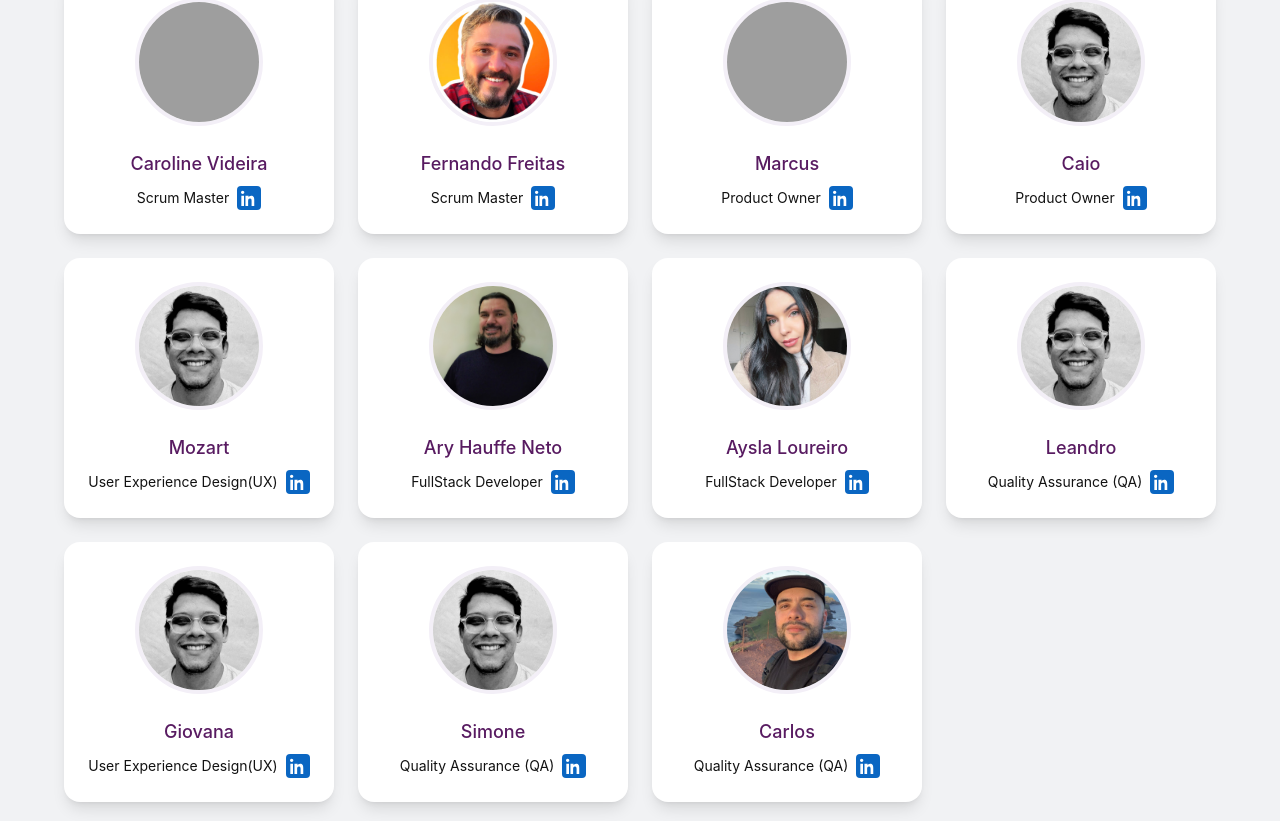
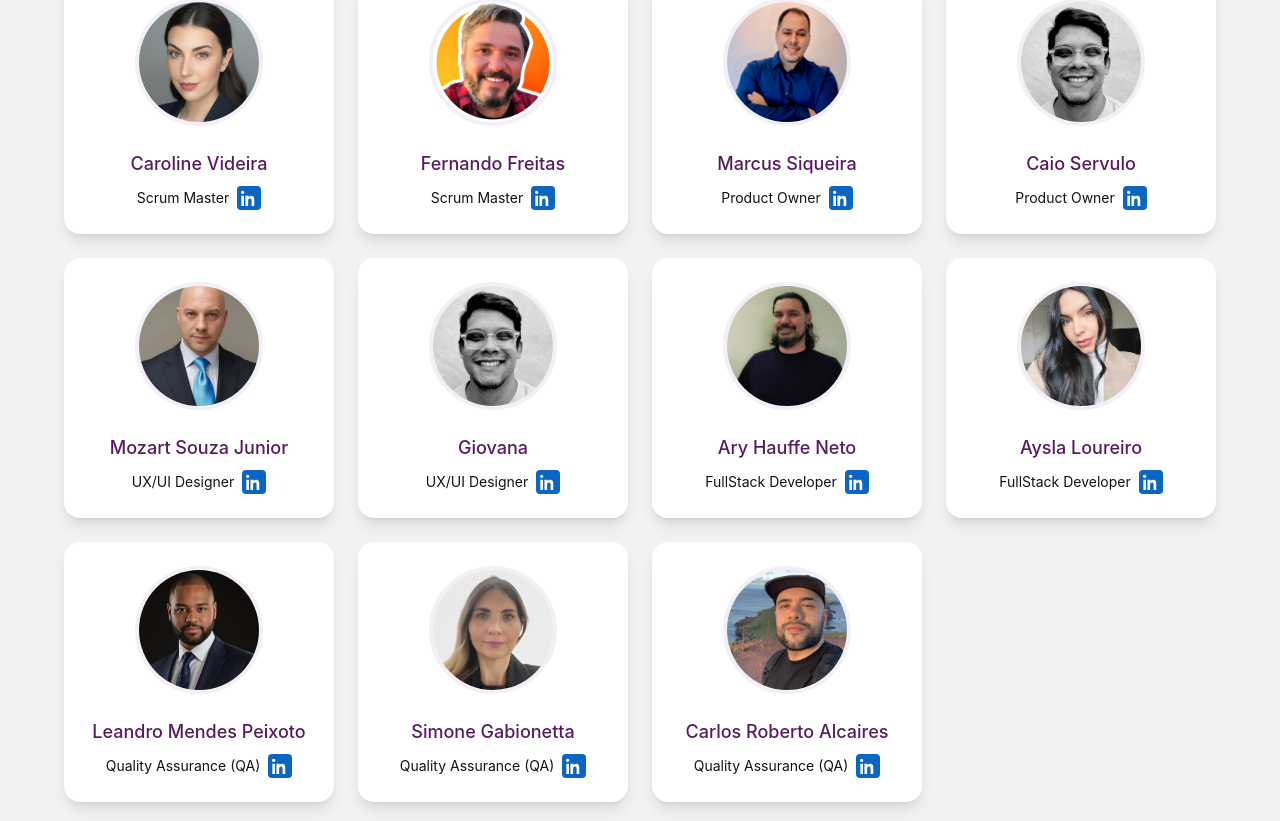
Before and after one commit to PipocaEU/home-react, a React (Vite) app: page / in a window 1280 px wide. Shown: the part 4119-4940 px from the top of the page. Built offline with nearby package versions, Linux system fonts and the light colour scheme; grey boxes are pictures that could not be loaded.

Commit message:
fix: update team information

```diff
--- a/src/App.jsx
+++ b/src/App.jsx
@@ -14,40 +14,49 @@ import EquipeSection from "./components/EquipeSection";
 import SiteFooter from "./components/SiteFooter";
 import ary from "./assets/team/ary_profile.jpg";
 import fernando from "./assets/team/fernando_profile.jpg";
-import marcus from "./assets/team/marcus_profile.jpg";
-import carol from "./assets/team/carol_profile.jpg";
+import marcus from "./assets/team/marcus_profile.jpeg";
+import carol from "./assets/team/carol_profile.jpeg";
 import carlos from "./assets/team/carlos_profile.jpg";
 import caio from "./assets/team/caio_profile.jpg";
 import aysla from "./assets/team/aysla_profile.jpeg";
+import leandro from "./assets/team/leandro_profile.jpeg";
+import mozart from "./assets/team/mozart_profile.jpeg";
+import simone from "./assets/team/simone_profile.png";
 
 const team = [
   {
     nome: "Caroline Videira",
     cargo: "Scrum Master",
     foto: carol,
-    linkedin: "https://linkedin.com/in/ana",
+    linkedin: "https://www.linkedin.com/in/carolinevideira",
   },
   {
     nome: "Fernando Freitas",
     cargo: "Scrum Master",
     foto: fernando,
-    linkedin: "https://linkedin.com/in/ana",
+    linkedin: "https://www.linkedin.com/in/fernando-freitas02",
   },
   {
-    nome: "Marcus",
+    nome: "Marcus Siqueira",
     cargo: "Product Owner",
     foto: marcus,
-    linkedin: "https://linkedin.com/in/ana",
+    linkedin: "https://www.linkedin.com/in/marcus-siqueira-b8a28727",
   },
   {
-    nome: "Caio",
+    nome: "Caio Servulo",
     cargo: "Product Owner",
     foto: caio,
-    linkedin: "https://linkedin.com/in/csantos",
+    linkedin: "https://www.linkedin.com/in/caioservulo",
   },
   {
-    nome: "Mozart",
-    cargo: "User Experience Design(UX)",
+    nome: "Mozart Souza Junior",
+    cargo: "UX/UI Designer",
+    foto: mozart,
+    linkedin: "https://www.linkedin.com/in/mozartuxdesigner",
+  },
+  {
+    nome: "Giovana",
+    cargo: "UX/UI Designer",
     foto: caio,
     linkedin: "https://linkedin.com/in/mariana",
   },
@@ -64,25 +73,20 @@ const team = [
     linkedin: "https://www.linkedin.com/in/aysla-loureiro-664004322",
   },
   {
-    nome: "Leandro",
+    nome: "Leandro Mendes Peixoto",
     cargo: "Quality Assurance (QA)",
-    foto: caio,
+    foto: leandro,
     linkedin: "https://www.linkedin.com/in/leandromendespeixoto",
   },
+
   {
-    nome: "Giovana",
-    cargo: "User Experience Design(UX)",
-    foto: caio,
-    linkedin: "https://linkedin.com/in/mariana",
-  },
-  {
-    nome: "Simone",
+    nome: "Simone Gabionetta",
     cargo: "Quality Assurance (QA)",
-    foto: caio,
+    foto: simone,
     linkedin: "https://www.linkedin.com/in/smgabionetta",
   },
   {
-    nome: "Carlos ",
+    nome: "Carlos Roberto Alcaires",
     cargo: "Quality Assurance (QA)",
     foto: carlos,
     linkedin: "https://www.linkedin.com/in/carlosrobertoaj",
```
